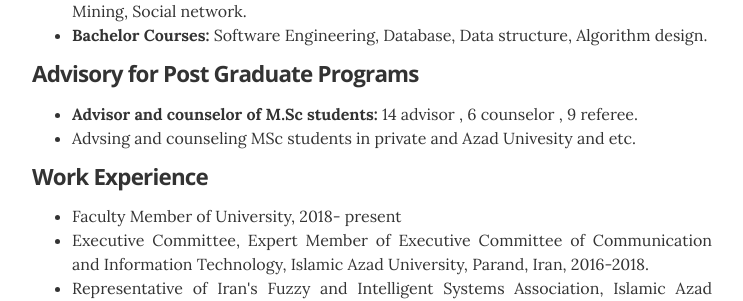
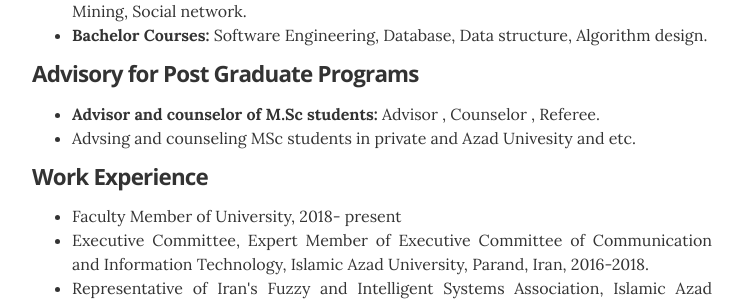
Before and after one commit to hosseinsadr/hosseinsadr.github.io, a Jekyll site: the page built from index.html, in a window 1280 px wide and 900 px high, scrolled down 1461 px. Shown: the part 156-457 px from the top of the window, without its empty margins (268-1011 px from the left). Built offline with Jekyll 4.4.1, drawn with Linux system fonts in a browser that asks for light colours.

Commit message:
Update experience.yml

```diff
--- a/_data/experience.yml
+++ b/_data/experience.yml
@@ -11,7 +11,7 @@
 # Advisory for Post Graduate Programs
 - company: Advisory for Post Graduate Programs
   position:
-  summary: <ul class="resume-item-list"><li><b>Advisor and counselor of M.Sc students:</b> 14 advisor , 6 counselor , 9 referee.</li><li>Advsing and counseling MSc students in private and Azad Univesity and etc.</li></ul>
+  summary: <ul class="resume-item-list"><li><b>Advisor and counselor of M.Sc students:</b> Advisor , Counselor , Referee.</li><li>Advsing and counseling MSc students in private and Azad Univesity and etc.</li></ul>
 
 # Work Experience
 - company: Work Experience
```
